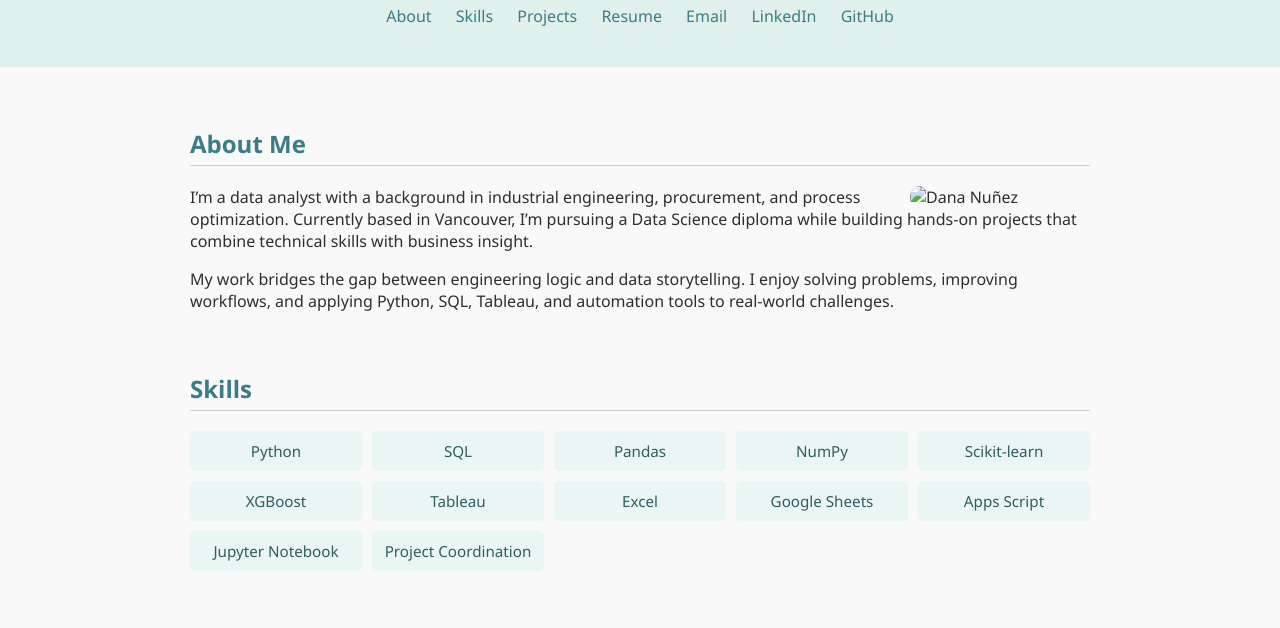
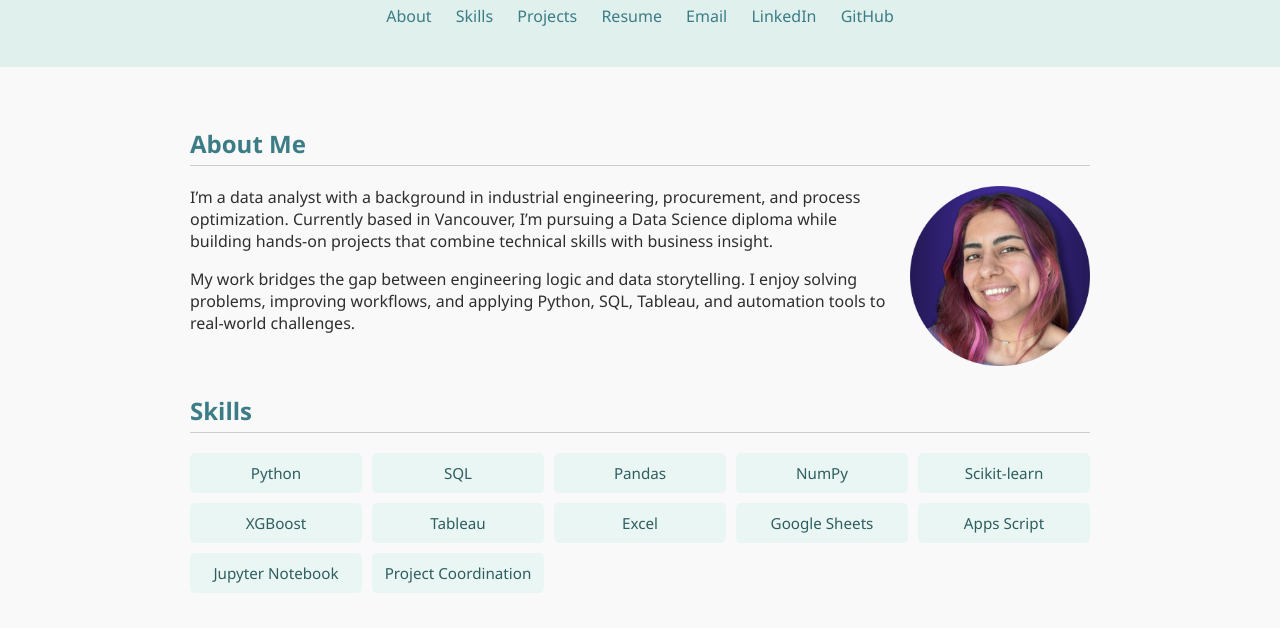
Before and after one commit to DanaNu1108/dananu1108.github.io, a plain HTML site: page index.html in a window 1280 px wide. Shown: the part 160-788 px from the top of the page. Drawn offline with Linux system fonts and the light colour scheme.

Commit message:
Update index.html

```diff
--- a/index.html
+++ b/index.html
@@ -121,7 +121,7 @@
 
   <section id="about" class="section">
     <h2>About Me</h2>
-    <img src="your-photo.jpg" alt="Dana Nuñez" class="about-photo" />
+    <img src="my-photo.png" alt="Dana Nuñez" class="about-photo" />
     <p>
       I’m a data analyst with a background in industrial engineering, procurement, and process optimization. Currently based in Vancouver, I’m pursuing a Data Science diploma while building hands-on projects that combine technical skills with business insight.
     </p>
```
